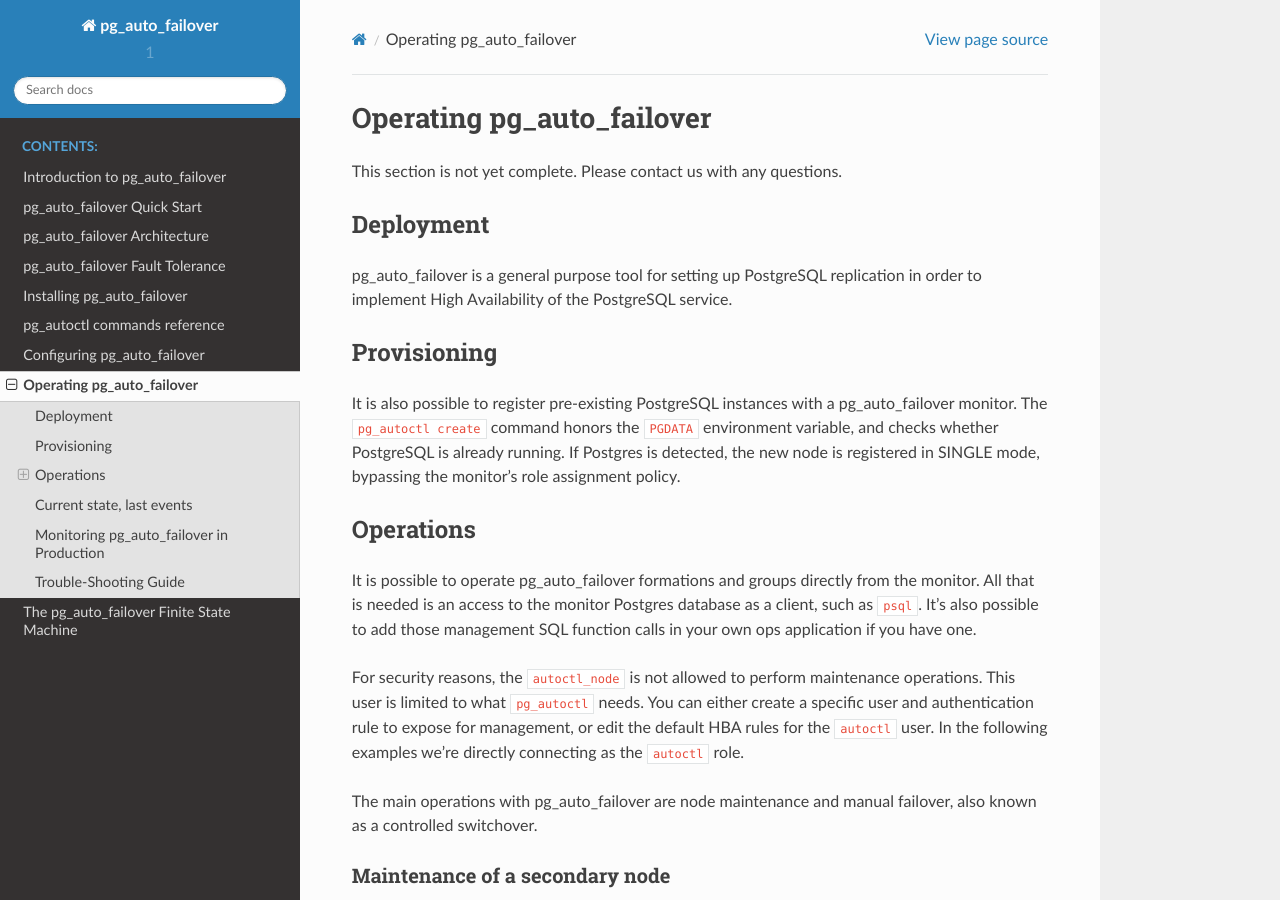
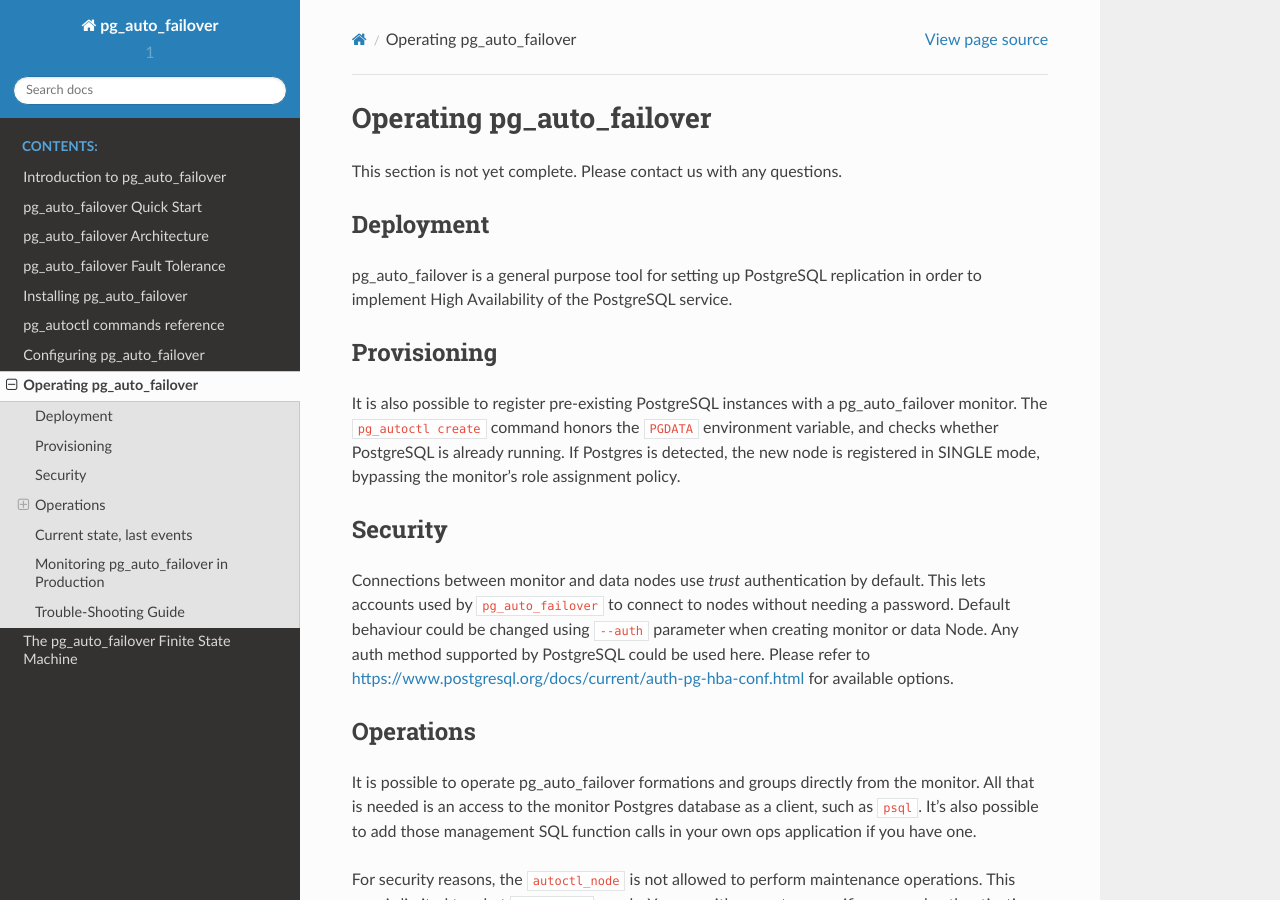
Before and after one commit to hapostgres/pg_auto_failover, a Sphinx documentation site: the page built from docs/operations.rst, in a window 1280 px wide and 900 px high. Built offline with Sphinx 7.4.7 and the Read the Docs theme 2.0.0, drawn with Linux system fonts in a browser that asks for light colours.

Commit message:
Add documentation for --auth method

```diff
--- a/docs/operations.rst
+++ b/docs/operations.rst
@@ -18,6 +18,16 @@
 environment variable, and checks whether PostgreSQL is already running. If
 Postgres is detected, the new node is registered in SINGLE mode, bypassing
 the monitor's role assignment policy.
+
+Security
+--------
+Connections between monitor and data nodes use *trust* authentication by
+default. This lets accounts used by ``pg_auto_failover`` to connect to nodes
+without needing a password. Default behaviour could be changed using ``--auth``
+parameter when creating monitor or data Node. Any auth method supported by
+PostgreSQL could be used here. Please refer to
+https://www.postgresql.org/docs/current/auth-pg-hba-conf.html
+for available options.
 
 Operations
 ----------
```
Also changed, not shown: docs/ref/reference.rst (+12 -0 lines).
